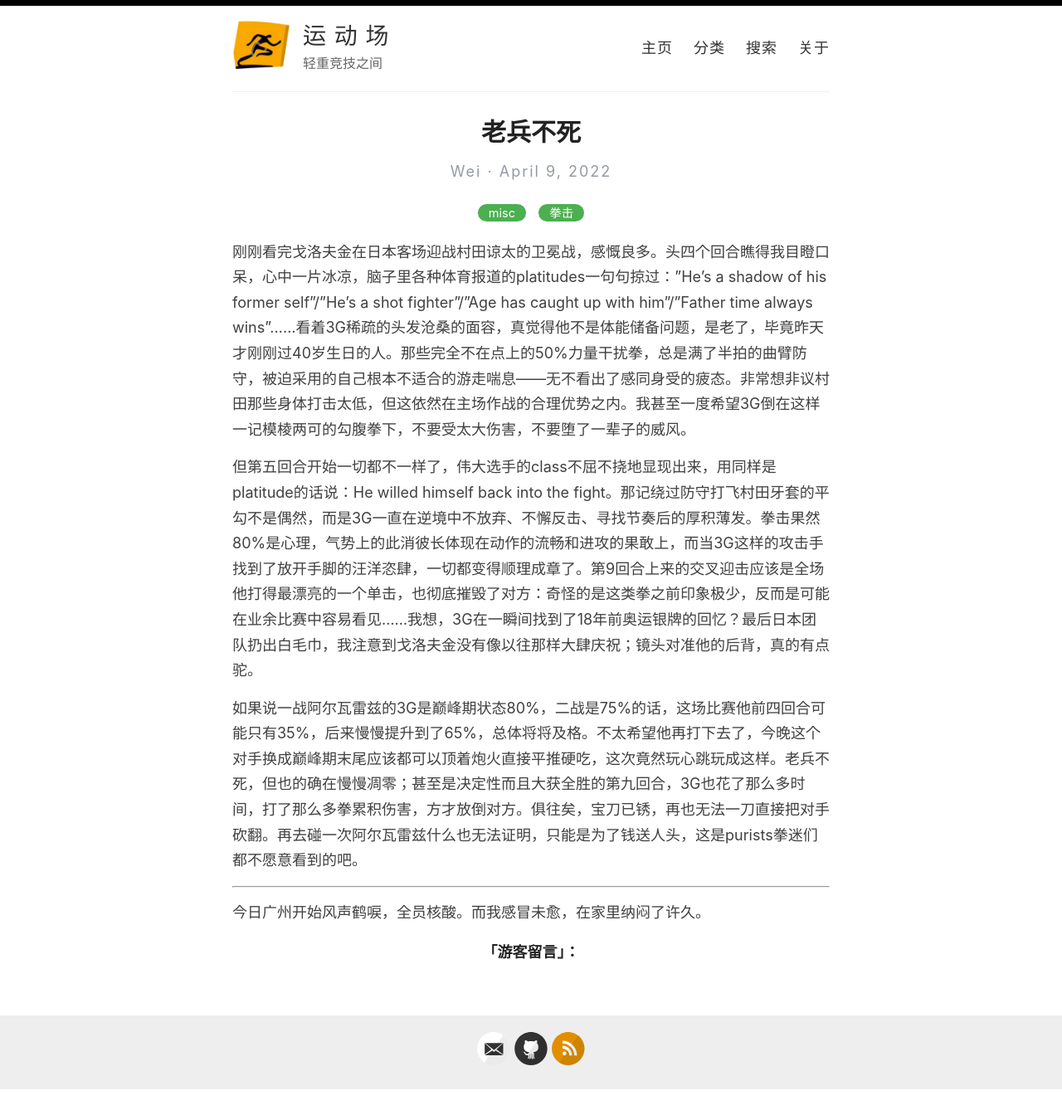
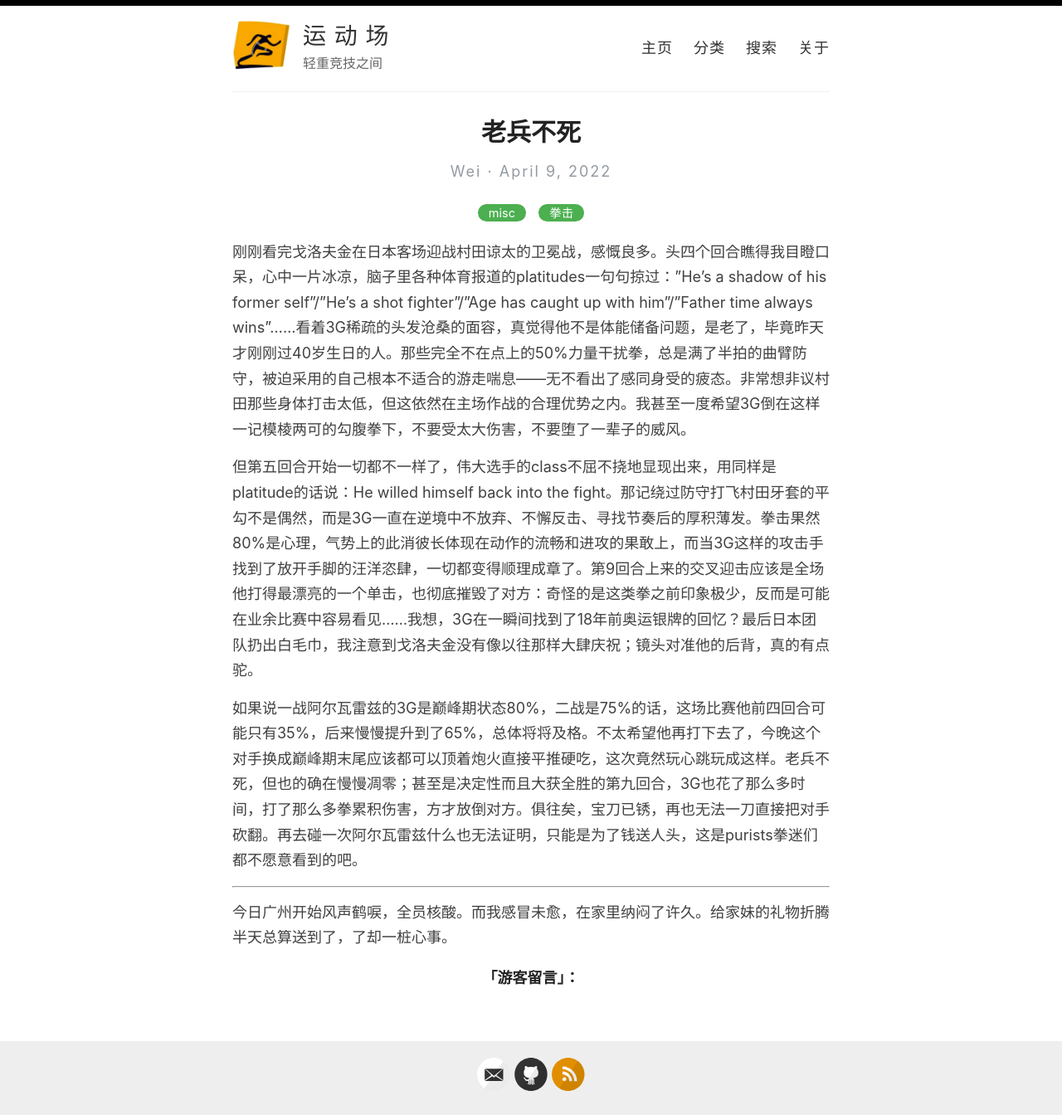
Before and after one commit to athletik/athletik.github.io, a Jekyll site: the page built from _posts/2022-4-9-老兵不死.md, in a window 1280 px wide. Shown: the whole page at 83% size. Built offline with Jekyll 4.4.1, drawn with Linux system fonts in a browser that asks for light colours; comment, search, counter and statistics services are not loaded; before the commit the page ends 1314 px from its top, so only the background shows below that.

Commit message:
Update 2022-4-9-老兵不死.md

```diff
--- a/_posts/2022-4-9-老兵不死.md
+++ b/_posts/2022-4-9-老兵不死.md
@@ -12,4 +12,4 @@ title: 老兵不死
 
 ---
 
-今日广州开始风声鹤唳，全员核酸。而我感冒未愈，在家里纳闷了许久。
+今日广州开始风声鹤唳，全员核酸。而我感冒未愈，在家里纳闷了许久。给家妹的礼物折腾半天总算送到了，了却一桩心事。
```
